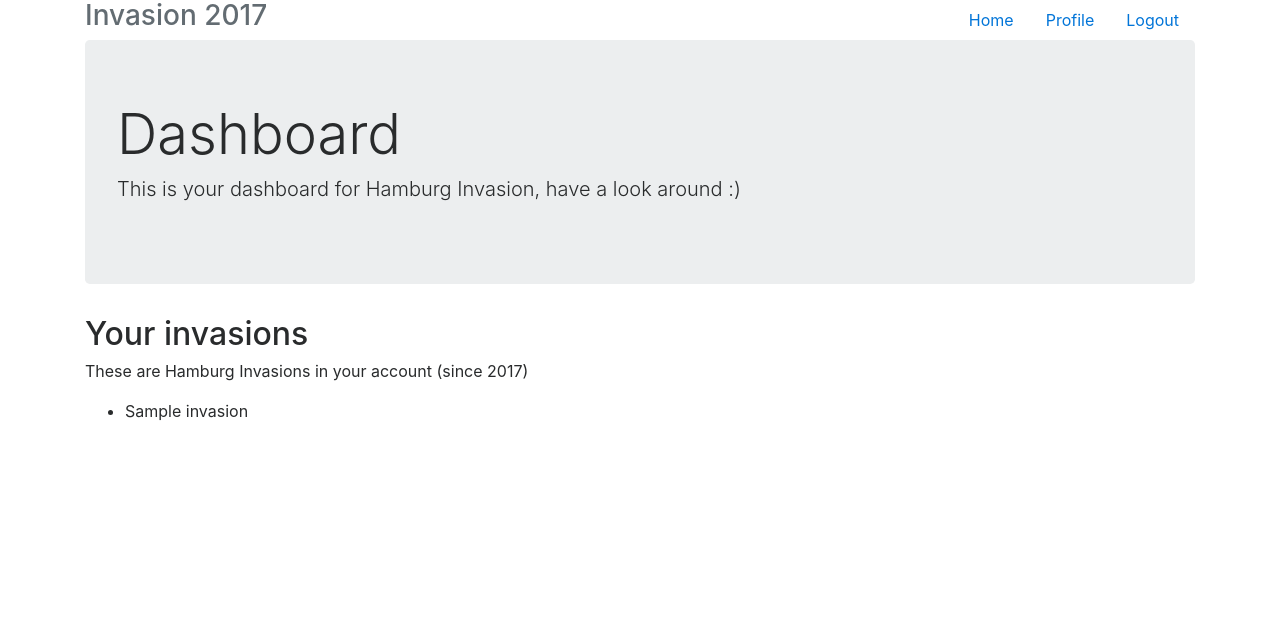
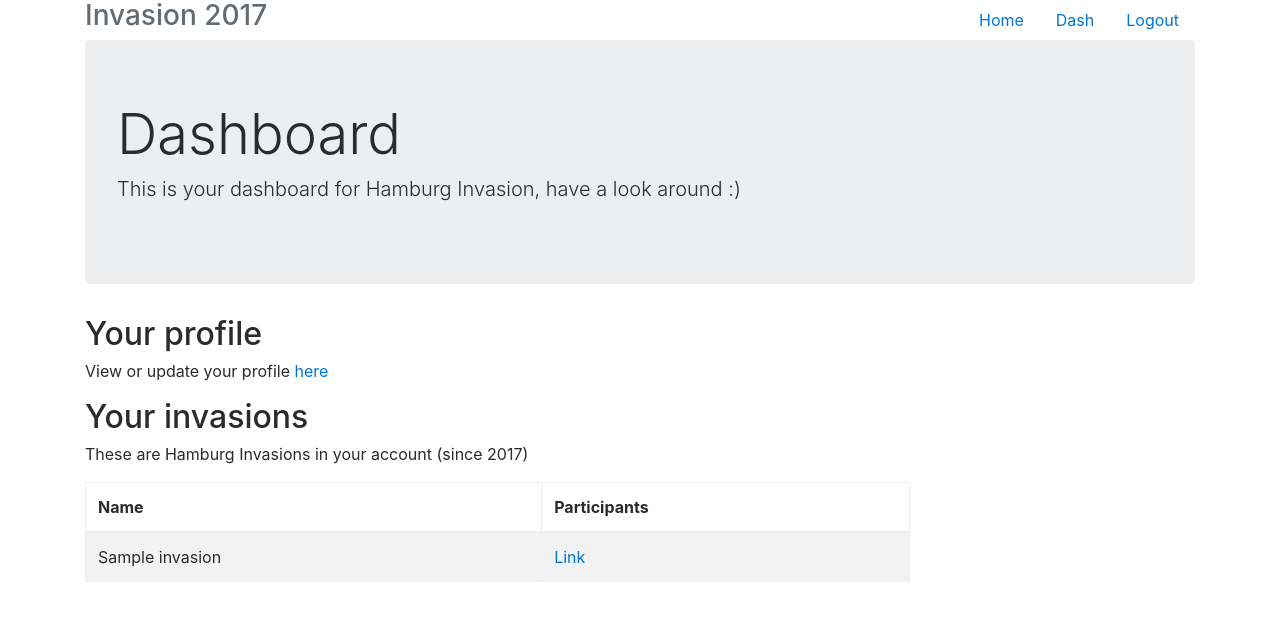
Before and after one commit to brainless/invasion.hh, a Django app: page /app/dash/ in a window 1280 px wide. Shown: the top 621 px of the page. Run offline with Django 3.2, Linux system fonts and the light colour scheme; a user stored in the database is signed in; tables that the repository leaves empty hold one stand-in row (values such as "Sample post"); some libraries are stand-ins or nearby versions.

Commit message:
Dash page changes

```diff
--- a/app/templates/base.html
+++ b/app/templates/base.html
@@ -13,7 +13,7 @@
       <ul class="nav nav-pills float-right">
         <li class="nav-item"><a class="nav-link" href="/">Home</a></li>
         {% if user.is_authenticated %}
-          <li class="nav-item"><a class="nav-link" href="/app/profile/">Profile</a></li>
+          <li class="nav-item"><a class="nav-link" href="/app/dash/">Dash</a></li>
           <li class="nav-item"><a class="nav-link" href="/app/logout/">Logout</a></li>
         {% elif request.path != "/app/login/" %}
           <li class="nav-item"><a class="nav-link" href="/app/login/">Login</a></li>
--- a/app/templates/dash.html
+++ b/app/templates/dash.html
@@ -7,13 +7,18 @@
 
   <div class="row">
     <div class="col-12 col-sm-12 col-md-12 col-lg-9 col-xl-9">
+      <h2>Your profile</h2>
+      <p>View or update your profile <a href="/app/profile/">here</a></p>
       <h2>Your invasions</h2>
       <p>These are Hamburg Invasions in your account (since 2017)</p>
-      <ul>
-      {% for inv in invasions %}
-      	<li>{{ inv.name }}</li>
-      {% endfor %}
-      </ul>
+      <table class="table table-striped table-bordered">
+        <thead><tr><th>Name</th><th>Participants</th></tr></thead>
+        <tbody>
+          {% for inv in invasions %}
+            <tr><td>{{ inv.name }}</td><td><a href="/app/{{ inv.id }}/participants/">Link</a></td></tr>
+          {% endfor %}
+        </tbody>
+      </table>
     </div>
   </div>
 {% endblock %}
```
